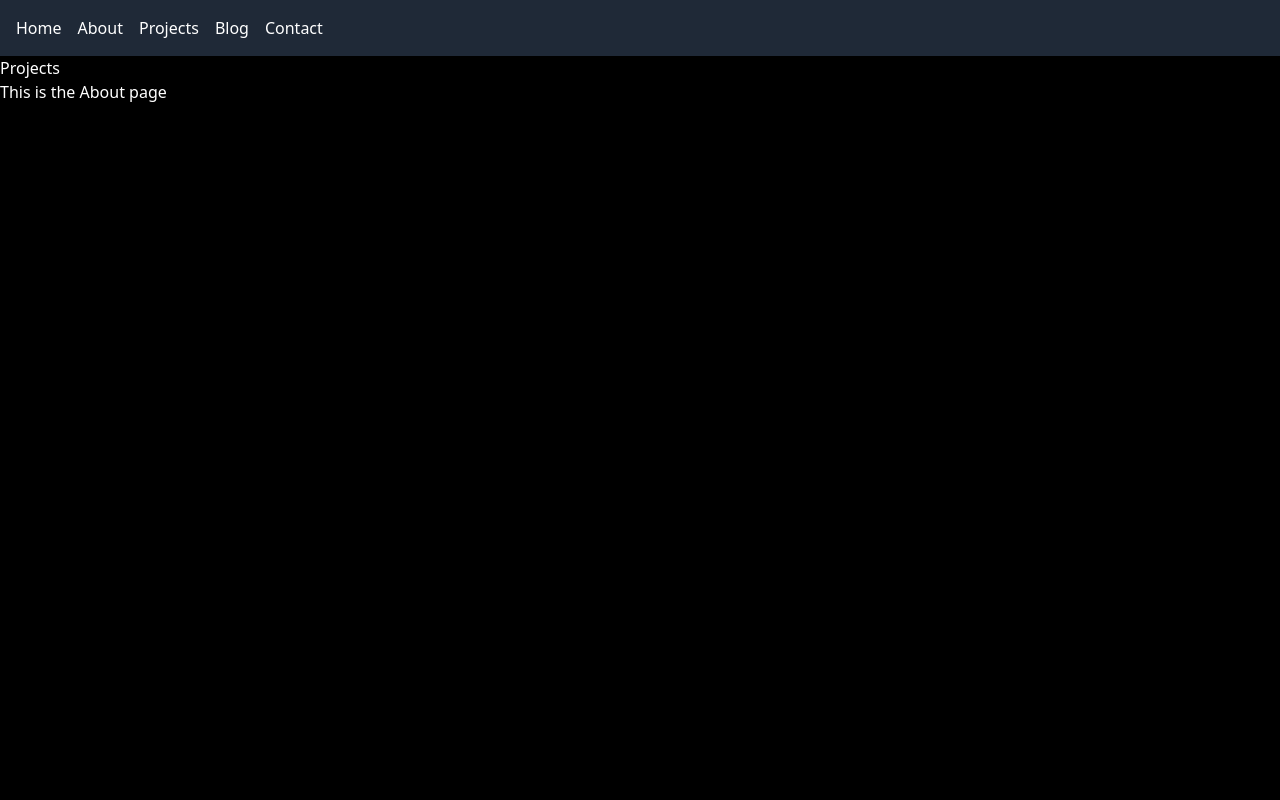
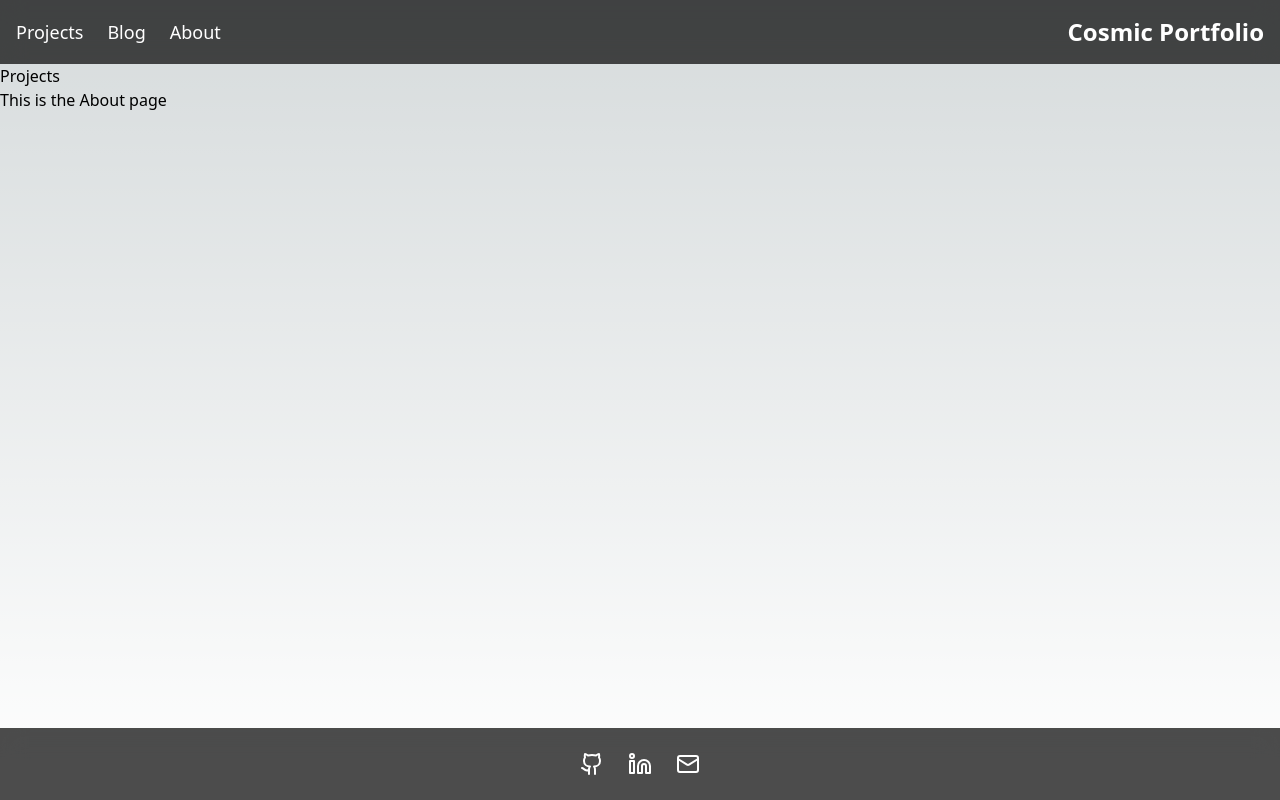
Before and after one commit to ksmit323/ksmit323.github.io, a Next.js app: page /about in a window 1280 px wide. Built offline with nearby package versions, Linux system fonts and the light colour scheme.

Commit message:
update header and footer

```diff
--- a/package.json
+++ b/package.json
@@ -10,6 +10,7 @@
   },
   "dependencies": {
     "framer-motion": "^11.2.12",
+    "lucide-react": "^0.399.0",
     "next": "14.2.4",
     "react": "^18",
     "react-dom": "^18"
--- a/src/app/globals.css
+++ b/src/app/globals.css
@@ -2,7 +2,7 @@
 @tailwind components;
 @tailwind utilities;
 
-/* :root {
+:root {
   --foreground-rgb: 0, 0, 0;
   --background-start-rgb: 214, 219, 220;
   --background-end-rgb: 255, 255, 255;
@@ -30,8 +30,8 @@ body {
   .text-balance {
     text-wrap: balance;
   }
+}
+
+/* body {
+  @apply bg-black text-white;
 } */
-
-body {
-  @apply bg-black text-white;
-}
--- a/src/app/layout.tsx
+++ b/src/app/layout.tsx
@@ -1,10 +1,13 @@
+// 'use client';
+
 import './globals.css'
 import type { Metadata } from 'next'
-import Link from 'next/link'
+import Header from '../components/common/Header'
+import Footer from '../components/common/Footer'
 
 export const metadata: Metadata = {
   title: 'My Cosmic Portfolio',
-  description: 'A showcase of my projects and blog posts',
+  description: 'Exploring the universe of Blockchain',
 }
 
 export default function RootLayout({
@@ -14,17 +17,12 @@ export default function RootLayout({
 }) {
   return (
     <html lang="en">
-      <body>
-        <nav className="bg-gray-800 text-white p-4">
-          <ul className="flex space-x-4">
-            <li><Link href="/">Home</Link></li>
-            <li><Link href="/about">About</Link></li>
-            <li><Link href="/projects">Projects</Link></li>
-            <li><Link href="/blog">Blog</Link></li>
-            <li><Link href="/contact">Contact</Link></li>
-          </ul>
-        </nav>
-        {children}
+      <body className="flex flex-col min-h-screen">
+        <Header />
+        <main className="flex-grow">
+          {children}
+        </main>
+        <Footer />
       </body>
     </html>
   )
--- a/src/components/common/Footer.tsx
+++ b/src/components/common/Footer.tsx
@@ -0,0 +1,41 @@
+'use client';
+
+import React from 'react';
+import { motion } from 'framer-motion';
+import { Github, Linkedin, Mail } from 'lucide-react';
+
+const Footer: React.FC = () => {
+  const socialLinks = [
+        { Icon: Github, href: 'https://github.com/ksmit323' },
+        { Icon: Linkedin, href: 'https://www.linkedin.com/in/kenneth-smith-50553493/' },
+        { Icon: Mail, href: 'mailto:ksmit323@gmail.com' },
+  ];
+
+  return (
+    <motion.footer
+      className="bg-black bg-opacity-70 text-white p-6 backdrop-blur-md"
+      initial={{ y: 100 }}
+      animate={{ y: 0 }}
+      transition={{ type: 'spring', stiffness: 100, damping: 15 }}
+    >
+      <div className="container mx-auto flex justify-center items-center">
+        <div className="flex space-x-6">
+          {socialLinks.map(({ Icon, href }, index) => (
+            <motion.a
+              key={index}
+              href={href}
+              target="_blank"
+              rel="noopener noreferrer"
+              whileHover={{ scale: 1.2, rotate: 5 }}
+              whileTap={{ scale: 0.9 }}
+            >
+              <Icon className="w-6 h-6 text-white hover:text-purple-400 transition-colors duration-200" />
+            </motion.a>
+          ))}
+        </div>
+      </div>
+    </motion.footer>
+  );
+};
+
+export default Footer;
--- a/src/components/common/Header.tsx
+++ b/src/components/common/Header.tsx
@@ -0,0 +1,43 @@
+'use client';
+
+import React from 'react';
+import Link from 'next/link';
+import { motion } from 'framer-motion';
+
+const Header: React.FC = () => {
+  return (
+    <motion.header
+      className="bg-black bg-opacity-70 text-white p-4 backdrop-blur-md"
+      initial={{ y: -100 }}
+      animate={{ y: 0 }}
+      transition={{ type: 'spring', stiffness: 100, damping: 15 }}
+    >
+      <div className="container mx-auto flex justify-between items-center">
+        <nav>
+          <ul className="flex space-x-6">
+            {['Projects', 'Blog', 'About'].map((item) => (
+              <motion.li key={item}
+                whileHover={{ scale: 1.1 }}
+                whileTap={{ scale: 0.95 }}
+              >
+                <Link href={`/${item.toLowerCase()}`} className="text-lg hover:text-blue-400 transition-colors duration-200">
+                  {item}
+                </Link>
+              </motion.li>
+            ))}
+          </ul>
+        </nav>
+        <motion.div
+          whileHover={{ scale: 1.1 }}
+          whileTap={{ scale: 0.95 }}
+        >
+          <Link href="/" className="text-2xl font-bold hover:text-purple-400 transition-colors duration-200">
+            Cosmic Portfolio
+          </Link>
+        </motion.div>
+      </div>
+    </motion.header>
+  );
+};
+
+export default Header;
```
Also changed, not shown: src/components/common/Layout.tsx (deleted), 1 other file (tests, documents, lock files or other folders).
